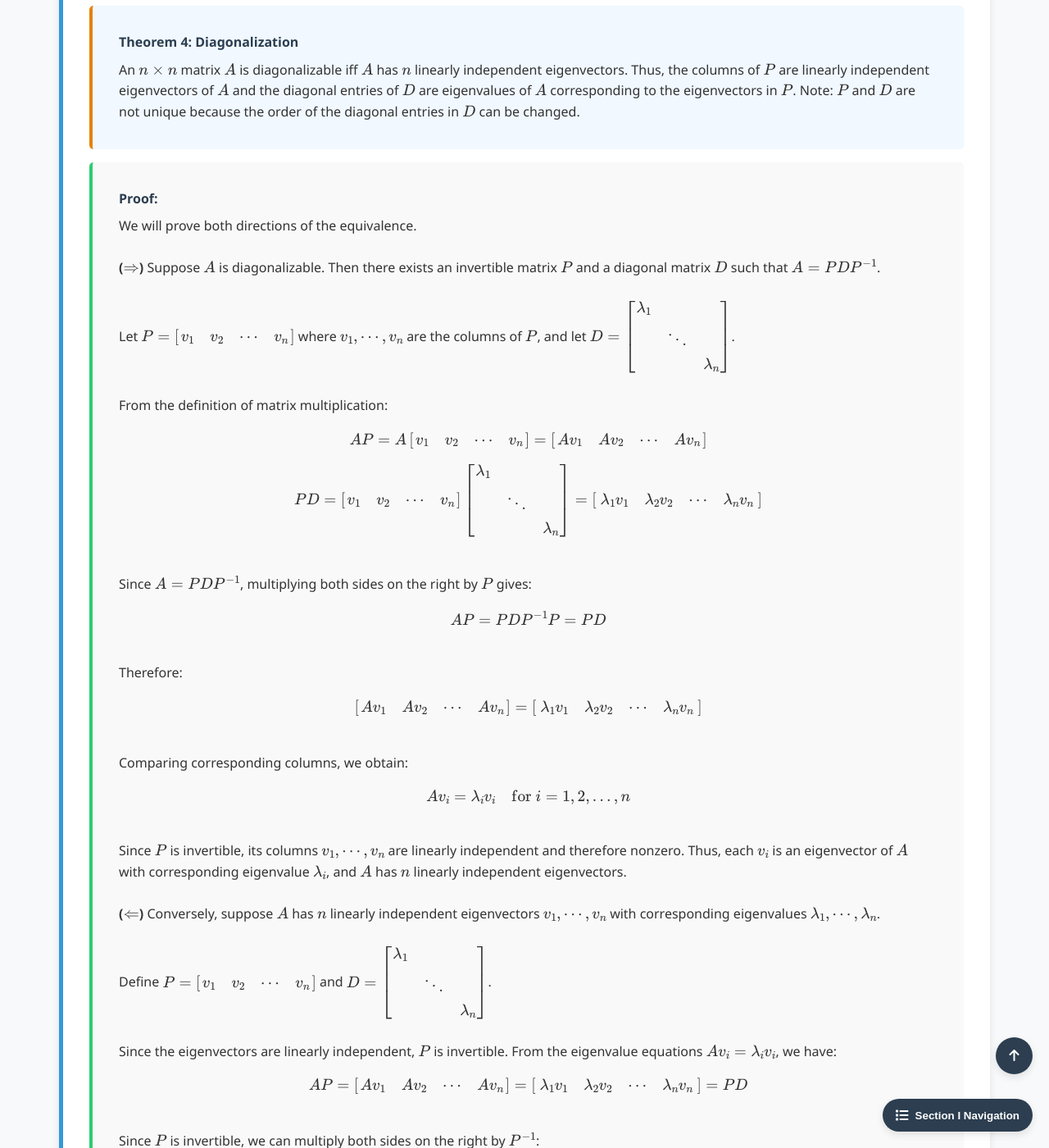
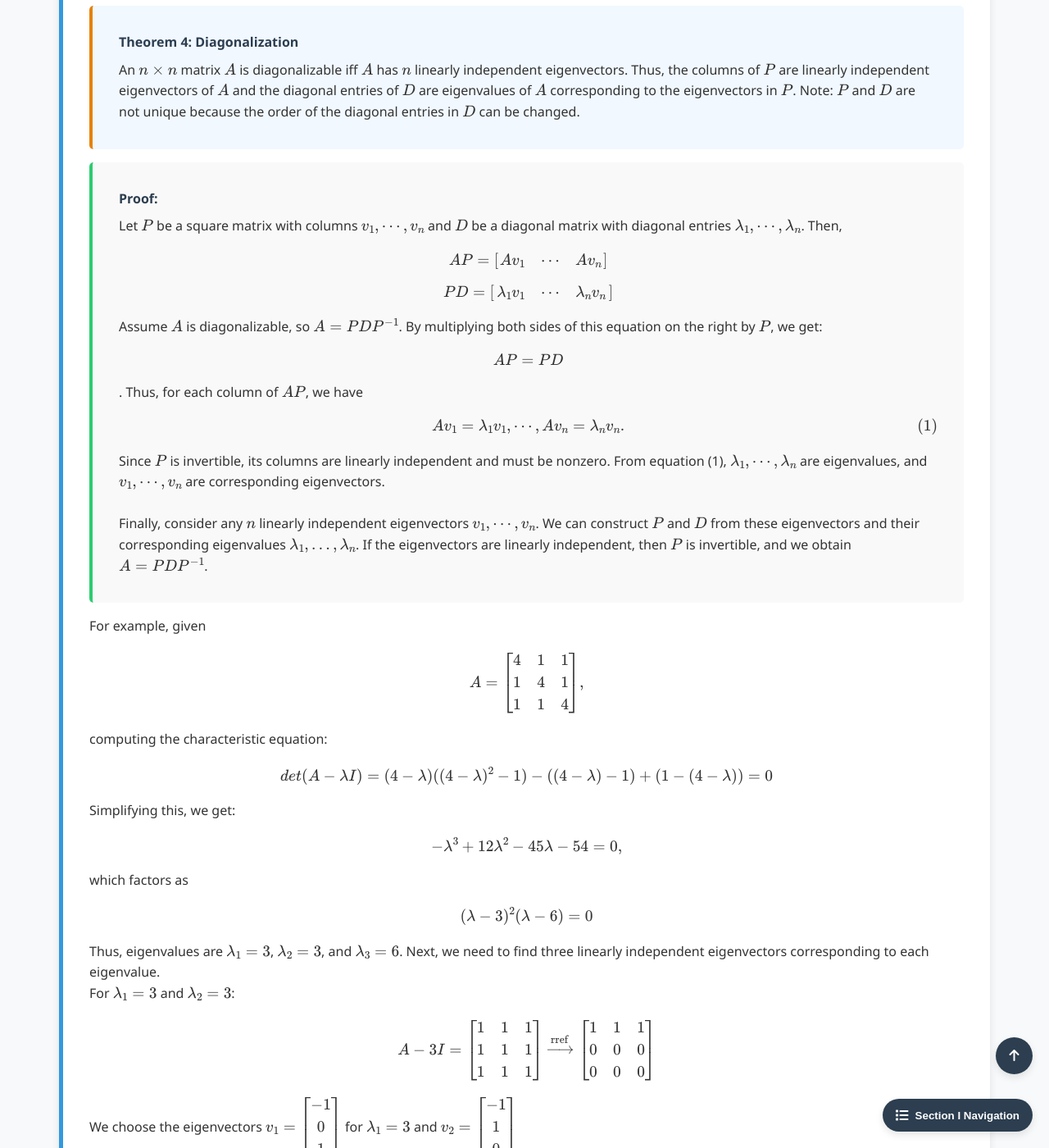
Before and after one commit to Yusukey01/yusukey01.github.io, a Jekyll site: the page built from Mathematics/Linear_algebra/eigenvectors.html, in a window 1280 px wide and 1400 px high, scrolled down 4150 px. Shown: the whole window at 82% size. Built offline with Jekyll 4.4.1, drawn with Linux system fonts in a browser that asks for light colours; some of the changed text lies outside the part shown.

Commit message:
Updated Section 1-5

```diff
--- a/Mathematics/Linear_algebra/eigenvectors.html
+++ b/Mathematics/Linear_algebra/eigenvectors.html
@@ -280,40 +280,26 @@ uses_python: false
             </div>
             <div class="proof">
                 <span class="proof-title">Proof:</span>
-                We will prove both directions of the equivalence.
+                Let \(P\) be a square matrix with columns \(v_1, \cdots, v_n\) and \(D\) be a diagonal matrix with
+                diagonal entries \(\lambda_1, \cdots, \lambda_n \). Then,
+                \[AP = \begin{bmatrix}Av_1 & \cdots & Av_n \\\end{bmatrix}\]
+                \[PD = \begin{bmatrix}\lambda_1 v_1 & \cdots & \lambda_n v_n \\\end{bmatrix}\]
+                Assume \(A\) is diagonalizable, so \(A = PDP^{-1}\).
+                By multiplying both sides of this equation on the right by \(P\), we get:
+                \[AP = PD\].
+                Thus, for each column of \(AP\), we have
+                \[
+                Av_1 = \lambda_1 v_1, \cdots, Av_n = \lambda_n v_n. \tag{1}
+                \]
+                Since \(P\) is invertible, its columns are linearly independent and must be nonzero.
+                From equation (1), \(\lambda_1, \cdots, \lambda_n \) are eigenvalues, and \(v_1, \cdots, v_n\) are
+                corresponding eigenvectors.
                 <br><br>
-                <strong>(\(\Rightarrow\))</strong> Suppose \(A\) is diagonalizable. Then there exists an invertible matrix \(P\) and a diagonal matrix \(D\) such that \(A = PDP^{-1}\).
-                <br><br>
-                Let \(P = \begin{bmatrix} v_1 & v_2 & \cdots & v_n \end{bmatrix}\) where \(v_1, \cdots, v_n\) are the columns of \(P\), and let \(D = \begin{bmatrix} \lambda_1 & & \\ & \ddots & \\ & & \lambda_n \end{bmatrix}\).
-                <br><br>
-                From the definition of matrix multiplication:
-                \[AP = A\begin{bmatrix} v_1 & v_2 & \cdots & v_n \end{bmatrix} = \begin{bmatrix} Av_1 & Av_2 & \cdots & Av_n \end{bmatrix}\]
-                \[PD = \begin{bmatrix} v_1 & v_2 & \cdots & v_n \end{bmatrix}\begin{bmatrix} \lambda_1 & & \\ & \ddots & \\ & & \lambda_n \end{bmatrix} = \begin{bmatrix} \lambda_1 v_1 & \lambda_2 v_2 & \cdots & \lambda_n v_n \end{bmatrix}\]
-                <br>
-                Since \(A = PDP^{-1}\), multiplying both sides on the right by \(P\) gives:
-                \[AP = PDP^{-1}P = PD\]
-                <br>
-                Therefore:
-                \[\begin{bmatrix} Av_1 & Av_2 & \cdots & Av_n \end{bmatrix} = \begin{bmatrix} \lambda_1 v_1 & \lambda_2 v_2 & \cdots & \lambda_n v_n \end{bmatrix}\]
-                <br>
-                Comparing corresponding columns, we obtain:
-                \[Av_i = \lambda_i v_i \quad \text{for } i = 1, 2, \ldots, n\]
-                <br>
-                Since \(P\) is invertible, its columns \(v_1, \cdots, v_n\) are linearly independent and therefore nonzero. Thus, each \(v_i\) is an eigenvector of \(A\) with corresponding eigenvalue \(\lambda_i\), and \(A\) has \(n\) linearly independent eigenvectors.
-                <br><br>
-                <strong>(\(\Leftarrow\))</strong> Conversely, suppose \(A\) has \(n\) linearly independent eigenvectors \(v_1, \cdots, v_n\) with corresponding eigenvalues \(\lambda_1, \cdots, \lambda_n\).
-                <br><br>
-                Define \(P = \begin{bmatrix} v_1 & v_2 & \cdots & v_n \end{bmatrix}\) and \(D = \begin{bmatrix} \lambda_1 & & \\ & \ddots & \\ & & \lambda_n \end{bmatrix}\).
-                <br><br>
-                Since the eigenvectors are linearly independent, \(P\) is invertible. From the eigenvalue equations \(Av_i = \lambda_i v_i\), we have:
-                \[AP = \begin{bmatrix} Av_1 & Av_2 & \cdots & Av_n \end{bmatrix} = \begin{bmatrix} \lambda_1 v_1 & \lambda_2 v_2 & \cdots & \lambda_n v_n \end{bmatrix} = PD\]
-                <br>
-                Since \(P\) is invertible, we can multiply both sides on the right by \(P^{-1}\):
-                \[APP^{-1} = PDP^{-1}\]
-                \[A = PDP^{-1}\]
-                <br>
-                Therefore, \(A\) is diagonalizable.
+                Finally, consider any \(n\) linearly independent eigenvectors \(v_1, \cdots, v_n\). We can construct \(P\) and \(D\)
+                from these eigenvectors and their corresponding eigenvalues \(\lambda_1, \dots, \lambda_n\).
+                If the eigenvectors are linearly independent, then \(P\) is invertible, and we obtain \(A = P D P^{-1}\).
             </div>
+
             For example, given
             \[A = \begin{bmatrix} 4 & 1 & 1\\ 1 & 4 & 1 \\ 1 & 1 & 4 \\ \end{bmatrix},\]
             computing the characteristic equation:
```
